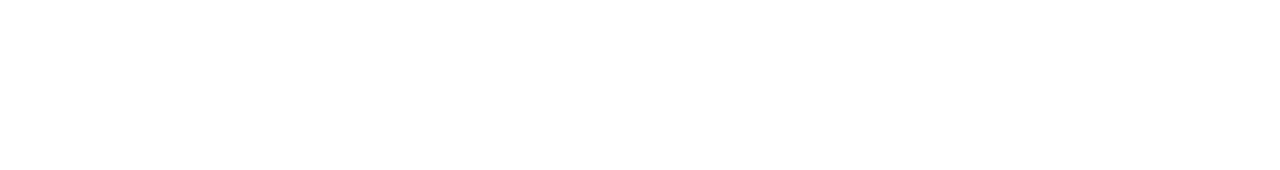
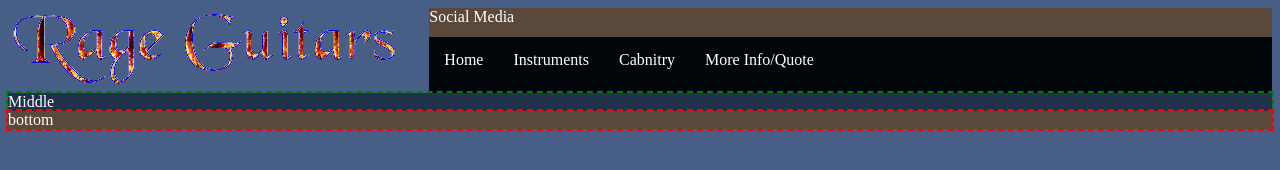
Before and after one commit to pauldbailey/rageguitars, a plain HTML site: page index.html in a window 1280 px wide. Drawn offline with Linux system fonts and the light colour scheme.

Commit message:
First part of project 2

```diff
--- a/index.html
+++ b/index.html
@@ -2,10 +2,30 @@
 
 <html lang="en" xmlns="http://www.w3.org/1999/xhtml">
 <head>
+    <!--
+           Author: Paul Bailey
+           Date:   11/24/2023
+           Project: project 2
+        -->
     <meta charset="utf-8" />
     <title>Rage Guitars</title>
+    <link href="main.css" rel="stylesheet" />
 </head>
 <body>
-
-</body>
+    <div id="outer">
+        <div id="logo"><img src="images/logo.gif" alt="Rage Guitars" /></div>
+        <div id="social">Social Media</div>
+        <div id="nav">
+            <nav>
+                <ul>
+                    <li><a href="index.html">Home</a></li>
+                    <li><a href="#">Instruments</a></li>
+                    <li><a href="#">Cabnitry</a></li>
+                    <li><a href="#">More Info/Quote</a></li>
+                </ul>
+            </nav>
+        </div>
+        <div id="middle">Middle</div>
+        <div id="bottom">bottom</div>
+    </div>
 </html>
--- /dev/null
+++ b/main.css
@@ -0,0 +1,71 @@
+@charset "utf-8";
+
+/* Grid Styles for Page Body */
+
+body {
+    background-color: #475E86;
+}
+div#outer {
+    display: grid;
+    grid-template-columns: 1fr 2fr;
+}
+
+div#logo {
+    color: white;
+    grid-row: 1/3;
+    grid-column: 1/2;
+}
+
+div#nav {
+    color: white;
+    background-color: #02050A;
+    grid-row: 2;
+    grid-column: 2;
+}
+
+div#nav ul {
+    list-style-type: none;
+    margin: 0;
+    padding: 0;
+    overflow: hidden;
+    background-color: #02050A;
+}
+
+div#nav li {
+    float: left;
+}
+
+div#nav li a {
+    display: block;
+    color: white;
+    text-align: center;
+    padding: 14px 15px;
+    text-decoration: none;
+}
+
+div#nav li a:hover {
+    background-color: #5A483A;
+}
+
+div#social {
+    color: white;
+    background-color: #5A483A;
+    grid-row: 1;
+    grid-column: 2;
+}
+
+div#middle {
+    color: white;
+    background-color: #20314B;
+    grid-row: 3;
+    grid-column: 1/3;
+    outline: 2px dashed green;
+}
+
+div#bottom {
+    color: white;
+    background-color: #5A483A;
+    grid-row: 4;
+    grid-column: 1/3;
+    outline: 2px dashed red;
+}
```
Also changed, not shown: images/logo.gif (added), images/rage1.png (added), images/rageTop.png (added).
